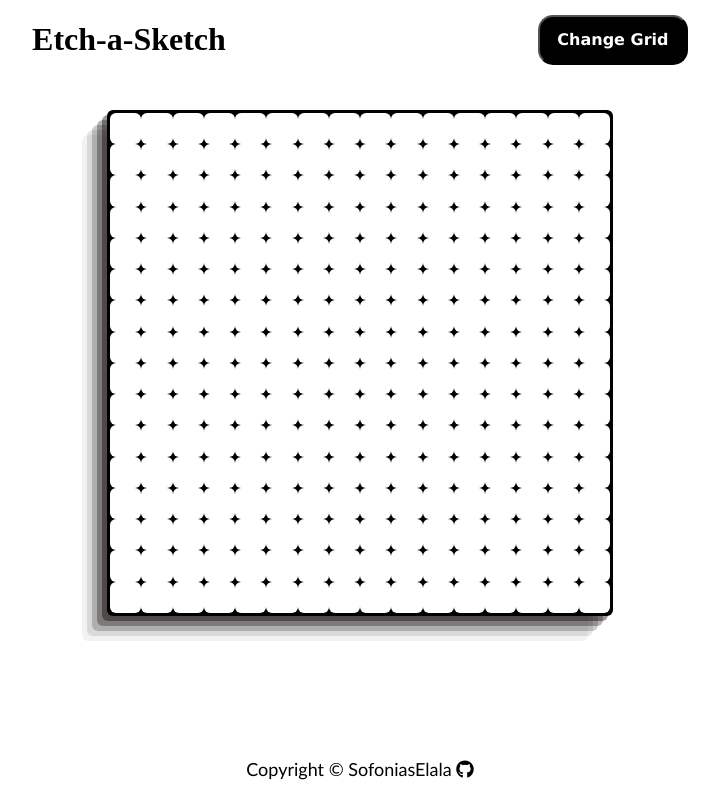
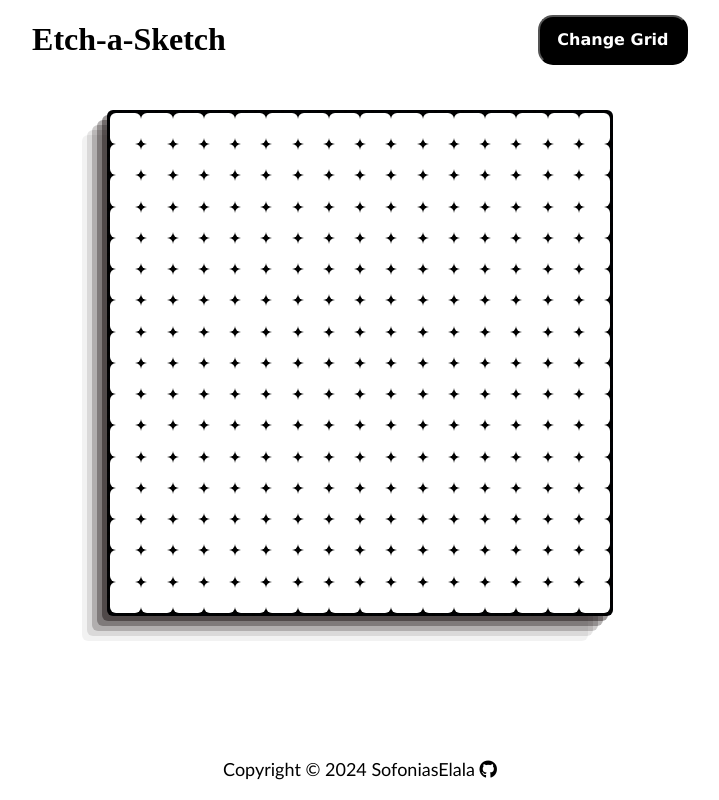
Before and after one commit to sofoniasElala/Etch-a-Sketch, a plain HTML site: page index.html in a window 1280 px wide. Shown: the whole page, without its empty margins (280-999 px from the left). Drawn offline with Linux system fonts and the light colour scheme.

Commit message:
add year to footer

```diff
--- a/eas.js
+++ b/eas.js
@@ -1,5 +1,8 @@
 const container = document.querySelector('.container');
 const button = document.querySelector('#changeGrid');
+const date = document.querySelector('#date');
+let today = new Date();
+date.textContent = today.getFullYear();
 let currentGrid = 16;
 
 button.addEventListener('click', () => {
--- a/index.html
+++ b/index.html
@@ -14,6 +14,6 @@
             <button id="changeGrid">Change Grid</button>
          </div>
         <div class="container"></div>
-        <div class="footer">Copyright © SofoniasElala  <a href="https://github.com/sofoniasElala/Etch-a-Sketch"><i class="fa-brands fa-github" style="color: #000000;"></i></a> </div>
+        <div class="footer">Copyright © <span id="date"></span> SofoniasElala  <a href="https://github.com/sofoniasElala/Etch-a-Sketch"><i class="fa-brands fa-github" style="color: #000000;"></i></a> </div>
     </body>
 </html>
```
